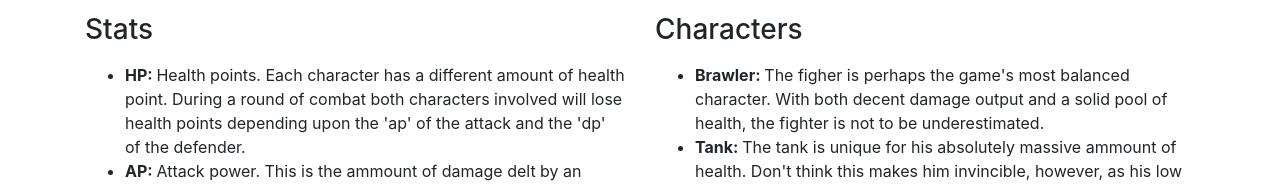
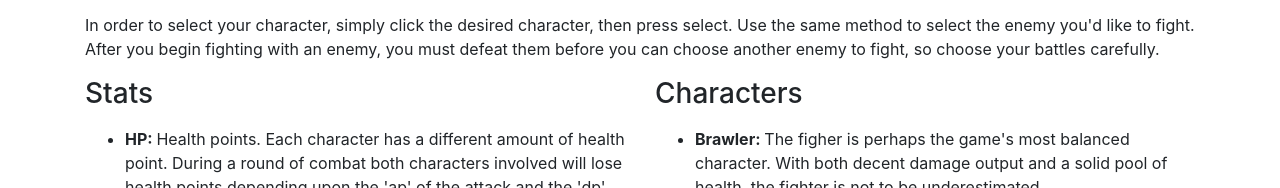
Before and after one commit to LandGod/RPG-Game, a plain HTML site: page index.html in a window 1280 px wide. Shown: the part 612-800 px from the top of the page. Drawn offline with nearby package versions, Linux system fonts and the light colour scheme.

Commit message:
Added aditional instructions at the top of the instructions section.

```diff
--- a/index.html
+++ b/index.html
@@ -128,6 +128,11 @@
               Then, fight them one by one. Each round of combat will hurt you, but it will also increase your strength.
               Choose which opponents you fight first carefully and you may just triump.
             </p>
+            <p>
+              In order to select your character, simply click the desired character, then press select.
+              Use the same method to select the enemy you'd like to fight. After you begin fighting with an enemy,
+              you must defeat them before you can choose another enemy to fight, so choose your battles carefully.
+            </p>
           </div>
         </div>
         <div class="row">
```
